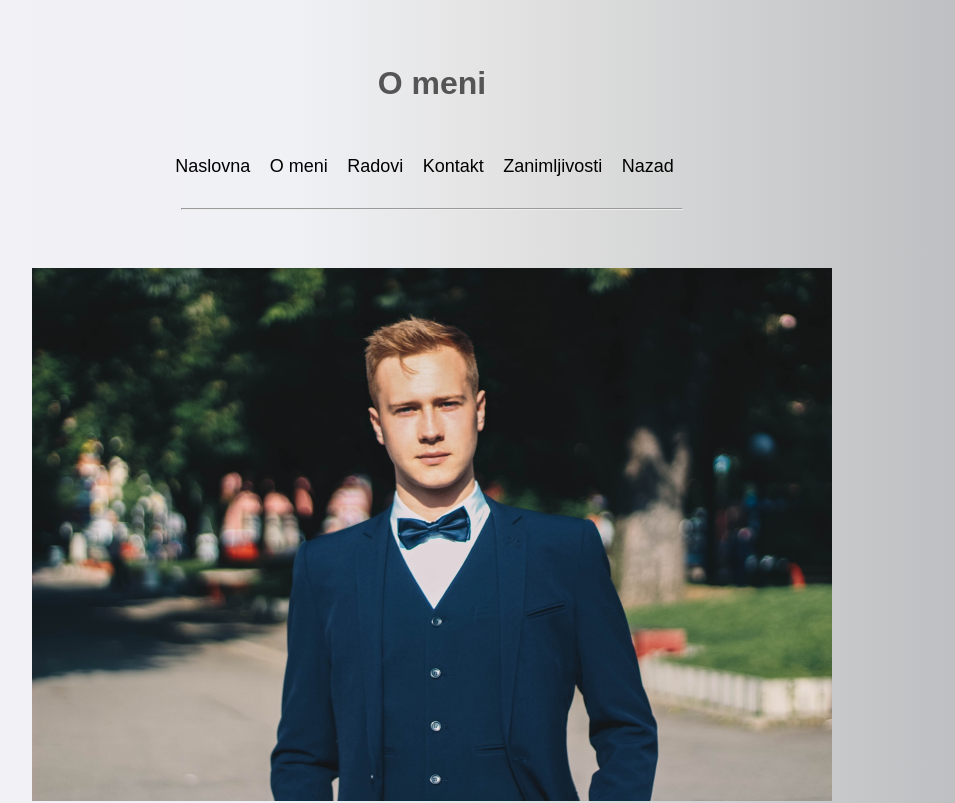
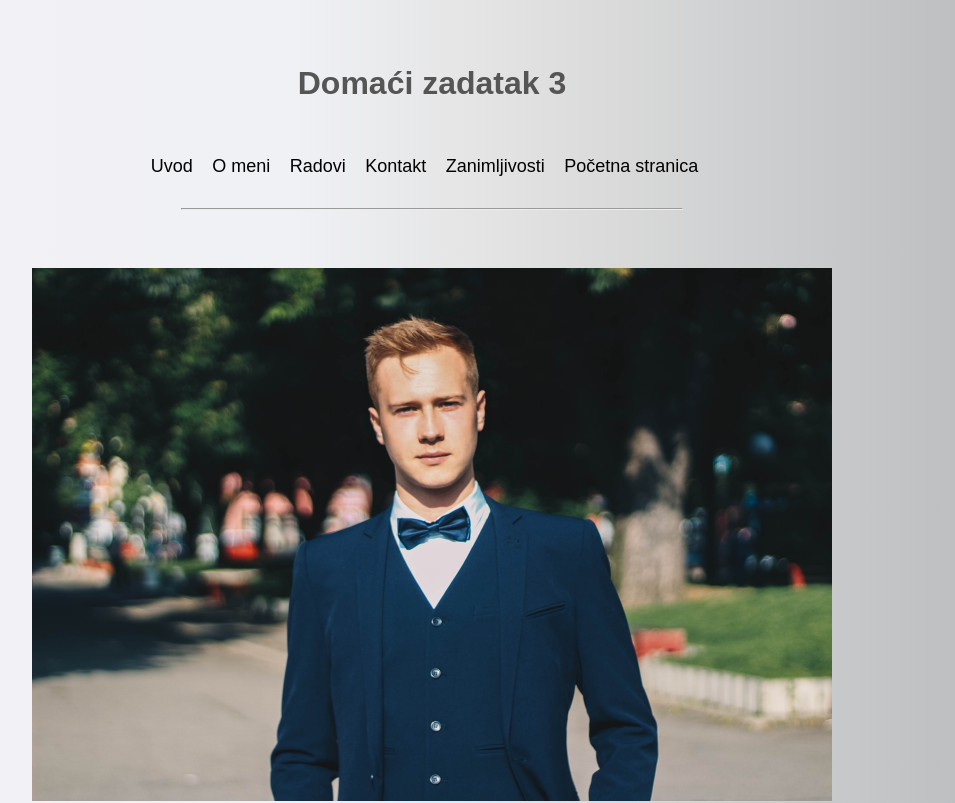
Before and after one commit to NikolaDragomirovic3973/AD251_DZ3_Nikola-Dragomirovic_3973, a plain HTML site: page omeni.html in a window 1280 px wide. Shown: the top 803 px of the page, without its empty margins (208-1163 px from the left). Drawn offline with Linux system fonts and the light colour scheme.

Commit message:
Update omeni.html

```diff
--- a/omeni.html
+++ b/omeni.html
@@ -84,11 +84,11 @@
     <header>
 
 
-        <h1> O meni </h1>
+        <h1> Domaći zadatak 3 </h1>
 
         <nav>
             <ul>
-                <a href="index.html">Naslovna</a>
+                <a href="index.html">Uvod</a>
 
                 <li><a href="omeni.html">O meni</a>
 
@@ -98,7 +98,7 @@
 
                 <li><a href="zanimljivosti.html">Zanimljivosti</a></li>
 
-                <li><a href="https://nikoladragomirovic3973.github.io/AD251_Projektni_Zadatak/">Nazad</a>
+                <li><a href="https://nikoladragomirovic3973.github.io/AD251_Projektni_Zadatak/">Početna stranica</a>
             </ul>
 
         </nav>
```
